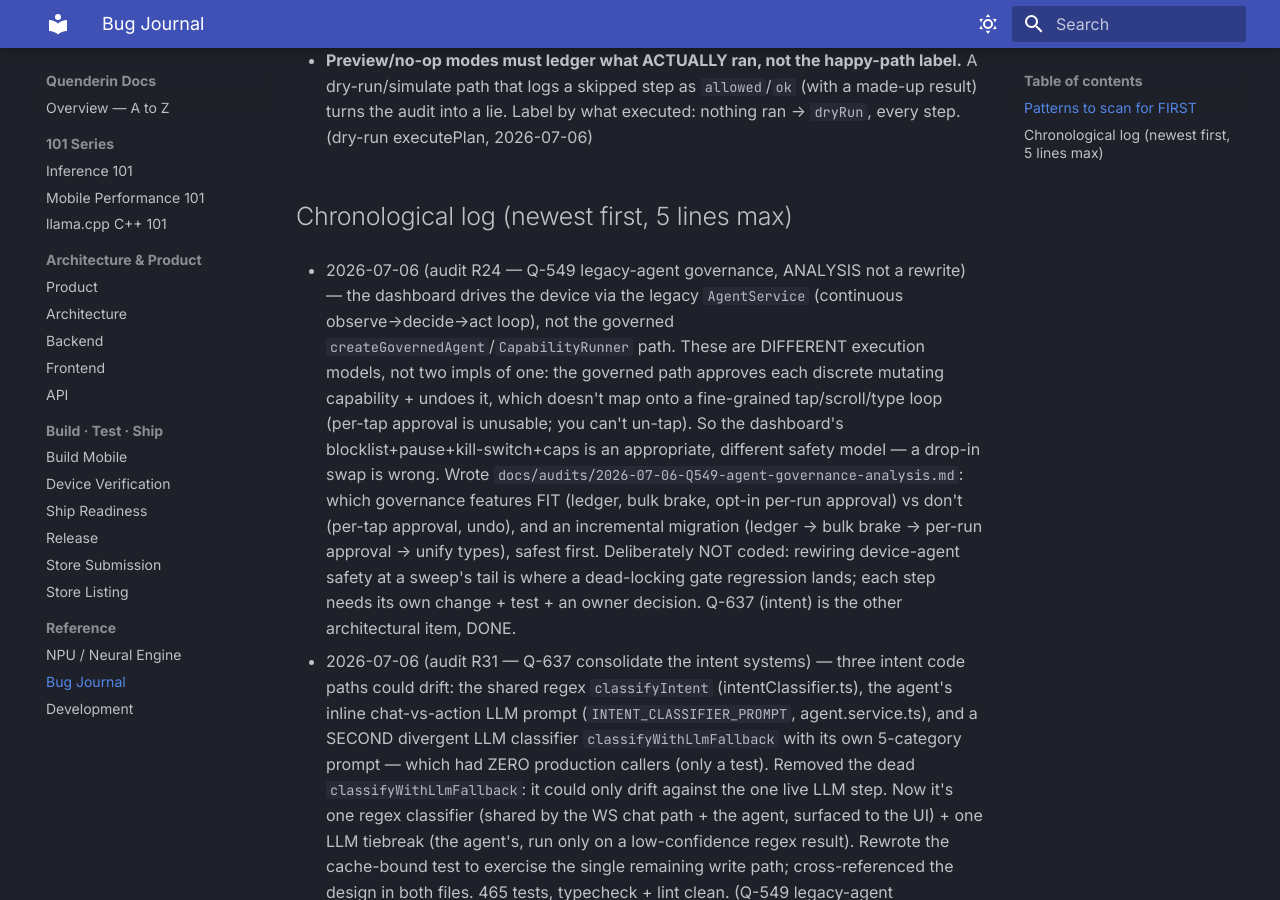
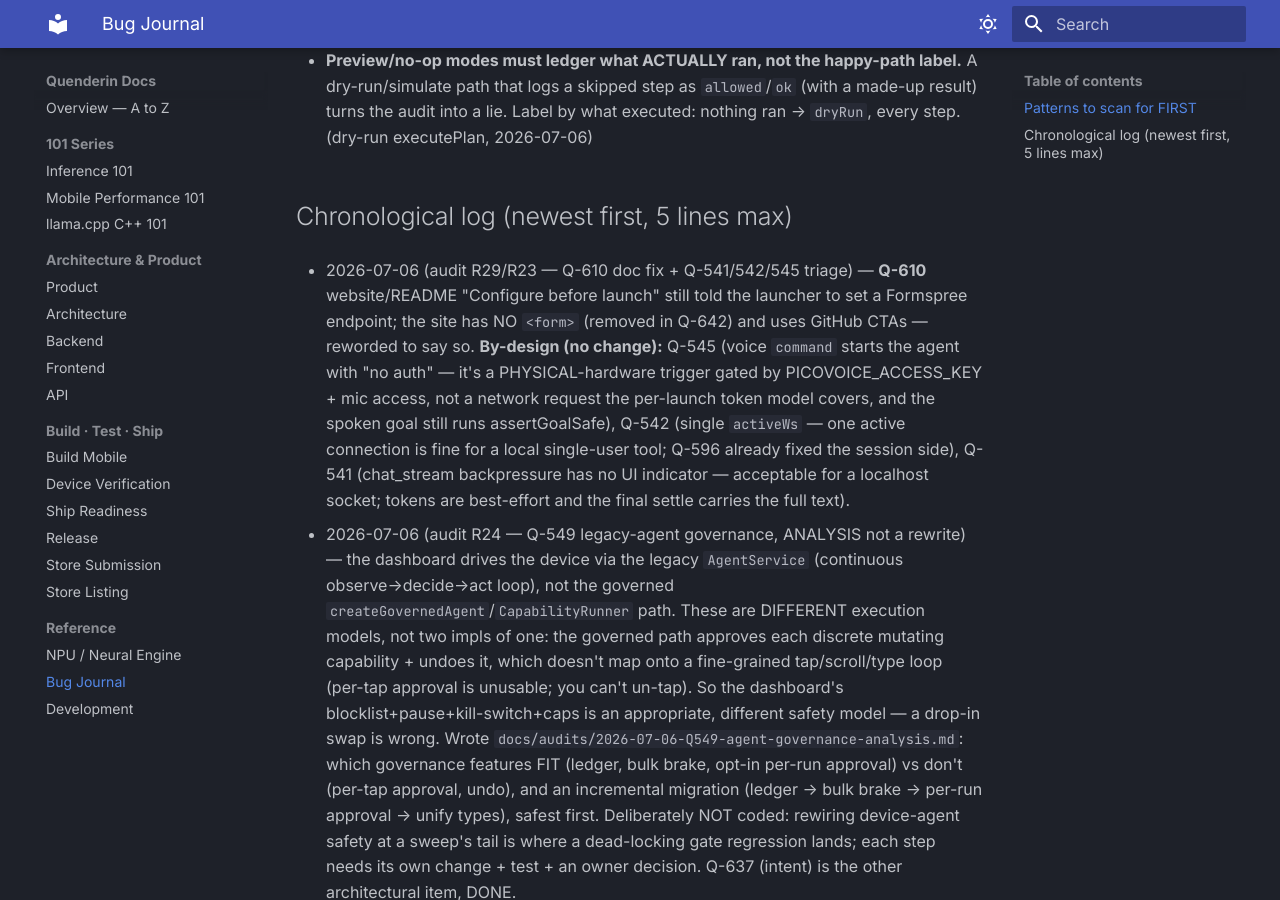
Before and after one commit to alikatgh/quenderin, an MkDocs documentation site: the page built from docs/BUG_JOURNAL.md, in a window 1280 px wide and 900 px high, scrolled down 11527 px. Built offline with MkDocs 1.6.1 and Material for MkDocs 9.7.7, drawn with Linux system fonts in a browser that asks for light colours.

Commit message:
docs(website): Q-610 — README no longer tells the launcher to configure Formspree
The "Configure before launch" section still described replacing a Formspree
`<form action=...>`, but the site has no form at all (removed in Q-642) — it
drives everything through GitHub CTAs. Reworded to match reality.

Also triaged by-design (no change, recorded in BUG_JOURNAL): Q-545 (voice
command is a physical-hardware trigger gated by PICOVOICE_ACCESS_KEY + mic
access, still runs assertGoalSafe — not a network request the token covers),
Q-542 (single activeWs is fine for a local single-user tool; Q-596 fixed the
session side), Q-541 (chat_stream backpressure indicator — best-effort tokens,
final settle carries full text).

Co-Authored-By: Claude Opus 4.8 <noreply@anthropic.com>

```diff
--- a/docs/BUG_JOURNAL.md
+++ b/docs/BUG_JOURNAL.md
@@ -352,6 +352,15 @@ Cheap-to-write, cheap-to-read, expensive-to-skip. `grep -i <symptom>` this befor
 
 ## Chronological log (newest first, 5 lines max)
 
+- 2026-07-06 (audit R29/R23 — Q-610 doc fix + Q-541/542/545 triage) — **Q-610** website/README "Configure
+  before launch" still told the launcher to set a Formspree endpoint; the site has NO `<form>` (removed in
+  Q-642) and uses GitHub CTAs — reworded to say so. **By-design (no change):** Q-545 (voice `command`
+  starts the agent with "no auth" — it's a PHYSICAL-hardware trigger gated by PICOVOICE_ACCESS_KEY + mic
+  access, not a network request the per-launch token model covers, and the spoken goal still runs
+  assertGoalSafe), Q-542 (single `activeWs` — one active connection is fine for a local single-user tool;
+  Q-596 already fixed the session side), Q-541 (chat_stream backpressure has no UI indicator — acceptable
+  for a localhost socket; tokens are best-effort and the final settle carries the full text).
+
 - 2026-07-06 (audit R24 — Q-549 legacy-agent governance, ANALYSIS not a rewrite) — the dashboard drives
   the device via the legacy `AgentService` (continuous observe→decide→act loop), not the governed
   `createGovernedAgent`/`CapabilityRunner` path. These are DIFFERENT execution models, not two impls of
```
Also changed, not shown: website/README.md (+3 -3 lines).
